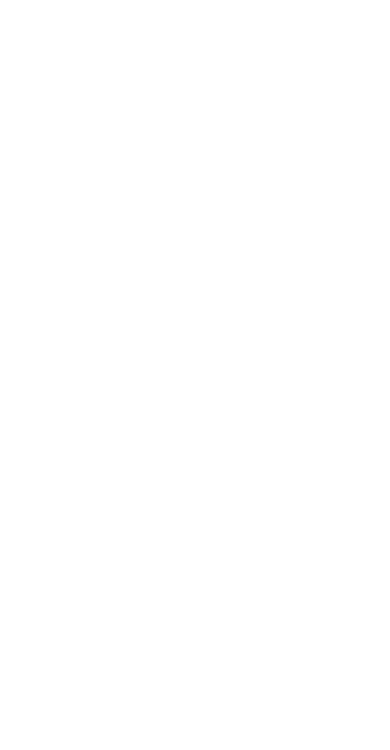
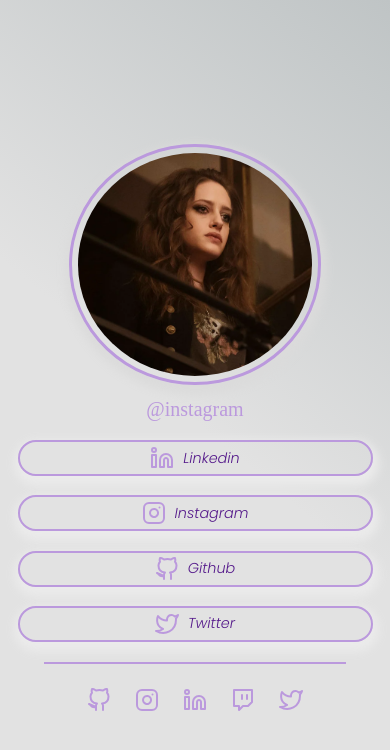
Before and after one commit to Icegreeen/Treesocial, a plain HTML site: page index.html in a window 390 px wide. Drawn offline with Linux system fonts and the light colour scheme.

Commit message:
mobile version finished

```diff
--- a/index.html
+++ b/index.html
@@ -4,7 +4,49 @@
     <meta charset="UTF-8" />
     <meta http-equiv="X-UA-Compatible" content="IE=edge" />
     <meta name="viewport" content="width=device-width, initial-scale=1.0" />
+    <link rel="stylesheet" href="styles.css" />
+
     <title>Treesocial</title>
   </head>
-  <body></body>
+  <body>
+    <main>
+      <div class="info">
+        <img
+          class="photo-profile"
+          src="assets/profile.png"
+          alt="profile picture"
+        />
+        <p>@instagram</p>
+      </div>
+
+      <div class="nav">
+        <li>
+          <img src="assets/linkedin.svg" alt="Linkedin" /><a href=""
+            >Linkedin</a
+          >
+        </li>
+        <li>
+          <img src="assets/instagram.svg" alt="Instagram" /><a href=""
+            >Instagram</a
+          >
+        </li>
+        <li>
+          <img src="assets/github.svg" alt="Github" /><a href="">Github</a>
+        </li>
+        <li>
+          <img src="assets/twitter.svg" alt="Twitter" /><a href="">Twitter</a>
+        </li>
+      </div>
+
+      <div class="linha-horizontal"></div>
+
+      <div class="social-network">
+        <li><img src="assets/github.svg" alt="Github" /></li>
+        <li><img src="assets/instagram.svg" alt="Instagram" /></li>
+        <li><img src="assets/linkedin.svg" alt="Linkedin" /></li>
+        <li><img src="assets/twitch.svg" alt="Twitch" /></li>
+        <li><img src="assets/twitter.svg" alt="Twitter" /></li>
+      </div>
+    </main>
+  </body>
 </html>
--- a/style.css
+++ /dev/null
@@ -1,8 +0,0 @@
-@import url("https://fonts.googleapis.com/css2?family=Poppins:ital,wght@1,300;1,600&display=swap");
-
-/* font-family: 'Poppins', sans-serif; */
-
-:root {
-  --body-bg-color: #faf7fd;
-  --purple: #bb99dd;
-}
--- /dev/null
+++ b/styles.css
@@ -0,0 +1,113 @@
+@import url("https://fonts.googleapis.com/css2?family=Poppins:ital,wght@1,300;1,600&display=swap");
+
+* {
+  margin: 0;
+  padding: 0;
+  list-style: none;
+  text-decoration: none;
+}
+
+/* font-family: 'Poppins', sans-serif; */
+
+:root {
+  --body-bg-color: #faf7fd;
+  --purple: #bb99dd;
+  --font: "Poppins", sans-serif;
+}
+
+body {
+  display: flex;
+  background: linear-gradient(40deg, #e2e2e2 50%, #bfc4c5 100%);
+}
+
+main {
+  width: 100vw;
+  height: 100vh;
+  display: flex;
+  flex-direction: column;
+  align-items: center;
+  justify-content: center;
+}
+
+.info {
+  display: flex;
+  flex-direction: column;
+  justify-content: center;
+  align-items: center;
+}
+
+.info p {
+  cursor: pointer;
+  font-size: 20px;
+  color: var(--purple);
+}
+
+.photo-profile {
+  width: 60%;
+  border-radius: 150%;
+  margin-bottom: 0.8rem;
+  margin-top: 2rem;
+
+  border: 3.5px solid var(--purple);
+  padding: 6px;
+
+  box-shadow: 1px 5px 10px 5px rgb(219, 219, 219);
+}
+
+.nav {
+  width: 90%;
+  display: flex;
+  flex-direction: column;
+  justify-content: center;
+  align-items: center;
+}
+
+.nav img {
+  margin-right: 9px;
+}
+
+.nav li {
+  display: flex;
+  justify-content: center;
+  align-items: center;
+
+  font-family: var(--font);
+
+  cursor: pointer;
+  width: 100%;
+  height: 2rem;
+  margin-top: 1.2rem;
+  border-radius: 40px;
+  font-size: 0.9rem;
+  border: 2px solid var(--purple);
+
+  box-shadow: 1px 5px 10px 5px rgb(235, 235, 235);
+}
+
+.social-network {
+  display: flex;
+  align-content: center;
+
+  margin-top: 1.5rem;
+  margin-bottom: 1rem;
+}
+
+.social-network li {
+  margin: 0 12px;
+  cursor: pointer;
+}
+
+.linha-horizontal {
+  margin-top: 20px;
+  width: 300px;
+  border: 1px solid var(--purple);
+}
+
+/*
+
+320px — 480px: Mobile devices. tô aqui
+481px — 768px: iPads, Tablets.
+769px — 1024px: Small screens, laptops.
+1025px — 1200px: Desktops, large screens.
+
+*/
```
Also changed, not shown: assets/github.svg (renamed from Assets/github.svg), assets/instagram.svg (renamed from Assets/instagram.svg), assets/linkedin.svg (renamed from Assets/linkedin.svg), assets/profile.png (added), assets/twitch.svg (renamed from Assets/twitch.svg), assets/twitter.svg (renamed from Assets/twitter.svg), 1 other file.
